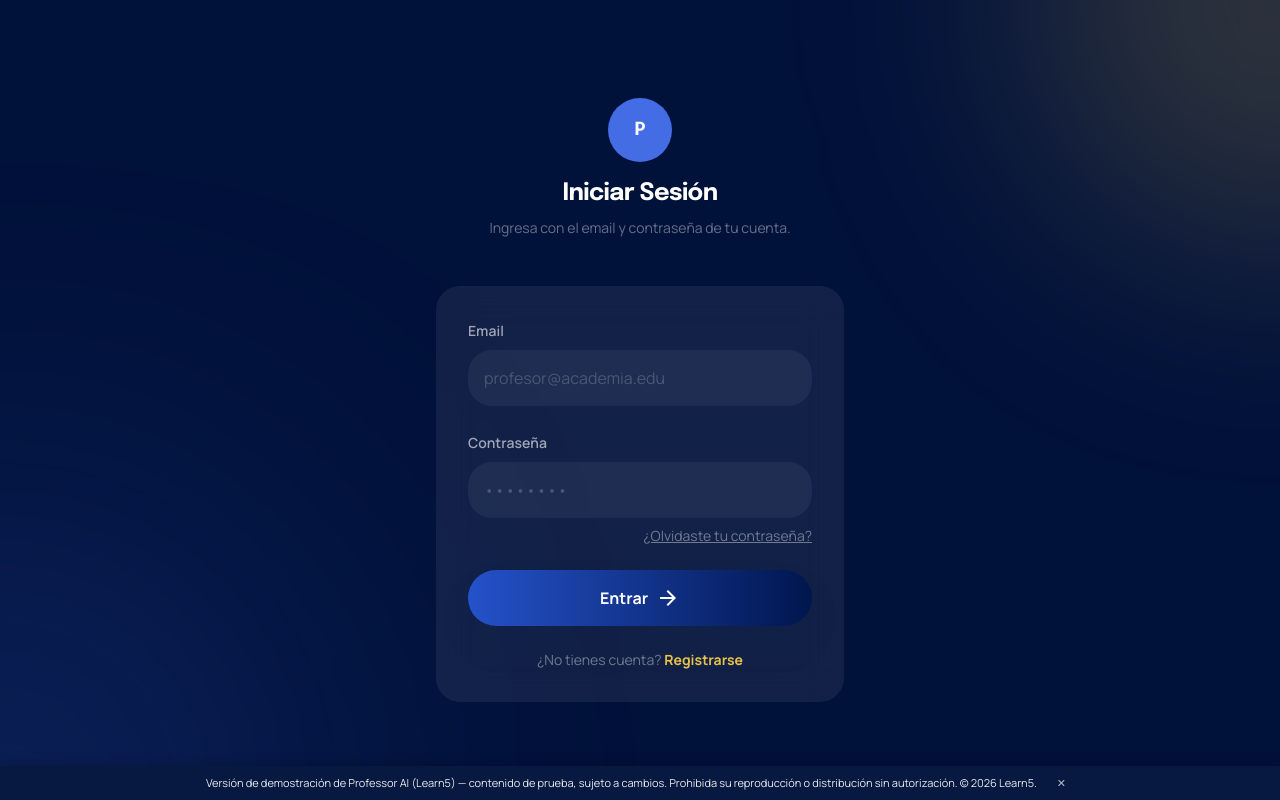
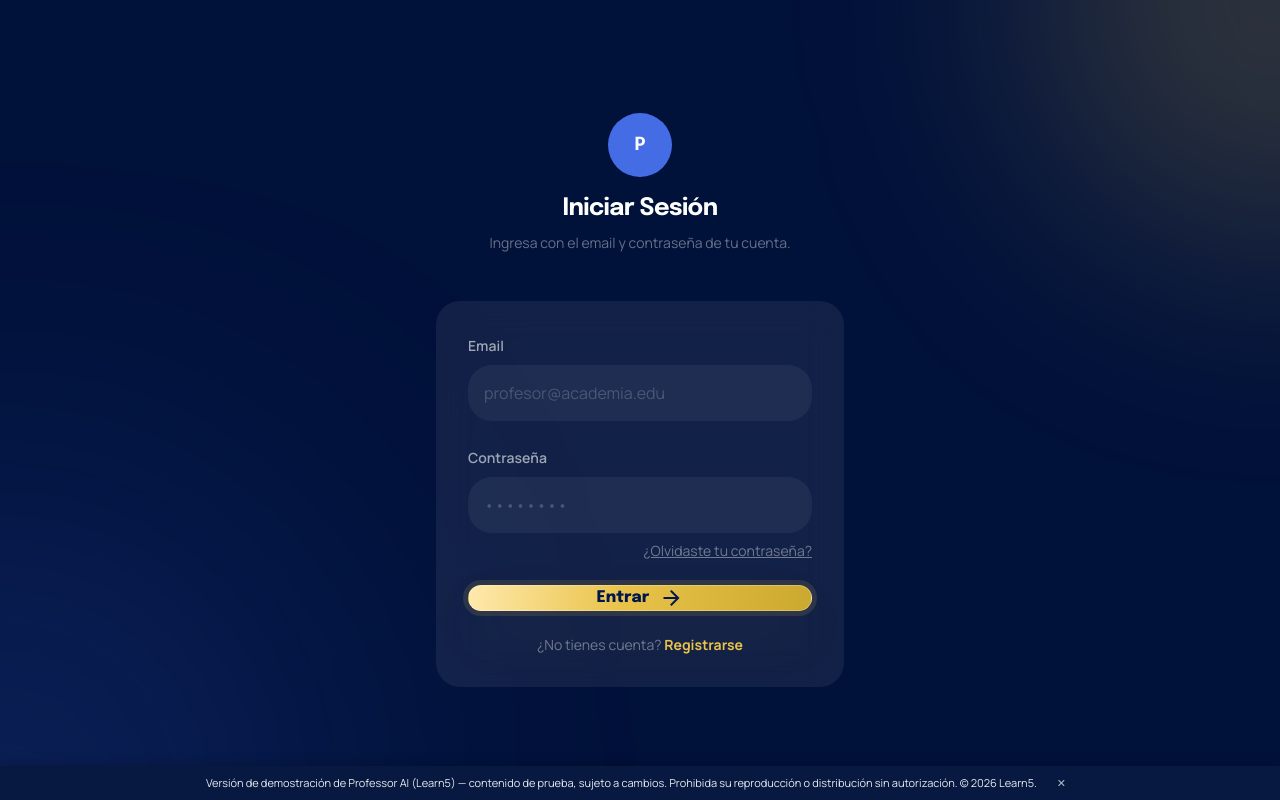
Before and after one commit to learn5soporte/professor-ai-web, a Next.js app: page /professor-ai-web/login in a window 1280 px wide. Built offline with nearby package versions, Linux system fonts and the light colour scheme; no server answers.

Commit message:
feat(login): CTA con btn-gold-glow (rediseno aprobado)

```diff
--- a/src/app/login/page.tsx
+++ b/src/app/login/page.tsx
@@ -16,6 +16,10 @@ import { Icon } from "@/components/Icon";
  * verdad). Si no (como en todo deploy hasta ahora), sigue funcionando
  * exactamente igual que en Fase 0: cualquier email/password te deja entrar
  * -- comportamiento sin cambios para no romper la demo actual.
+ *
+ * v2 (2026-07-30): el CTA principal pasa de .btn-accent a .btn-gold-glow,
+ * mismo tratamiento dorado aprobado en Claude Design que ya se aplico en
+ * el Splash (tarea de rediseno visual, screens compartidas via DarkScreen).
  */
 export default function LoginPage() {
   const router = useRouter();
@@ -130,7 +134,7 @@ export default function LoginPage() {
           <button
             type="submit"
             disabled={cargando}
-            className="btn-accent flex w-full items-center justify-center gap-2 disabled:opacity-60"
+            className="btn-gold-glow w-full disabled:opacity-60"
           >
             {cargando ? "Entrando..." : "Entrar"} <Icon name="arrow_forward" className="text-[18px]" />
           </button>
```
